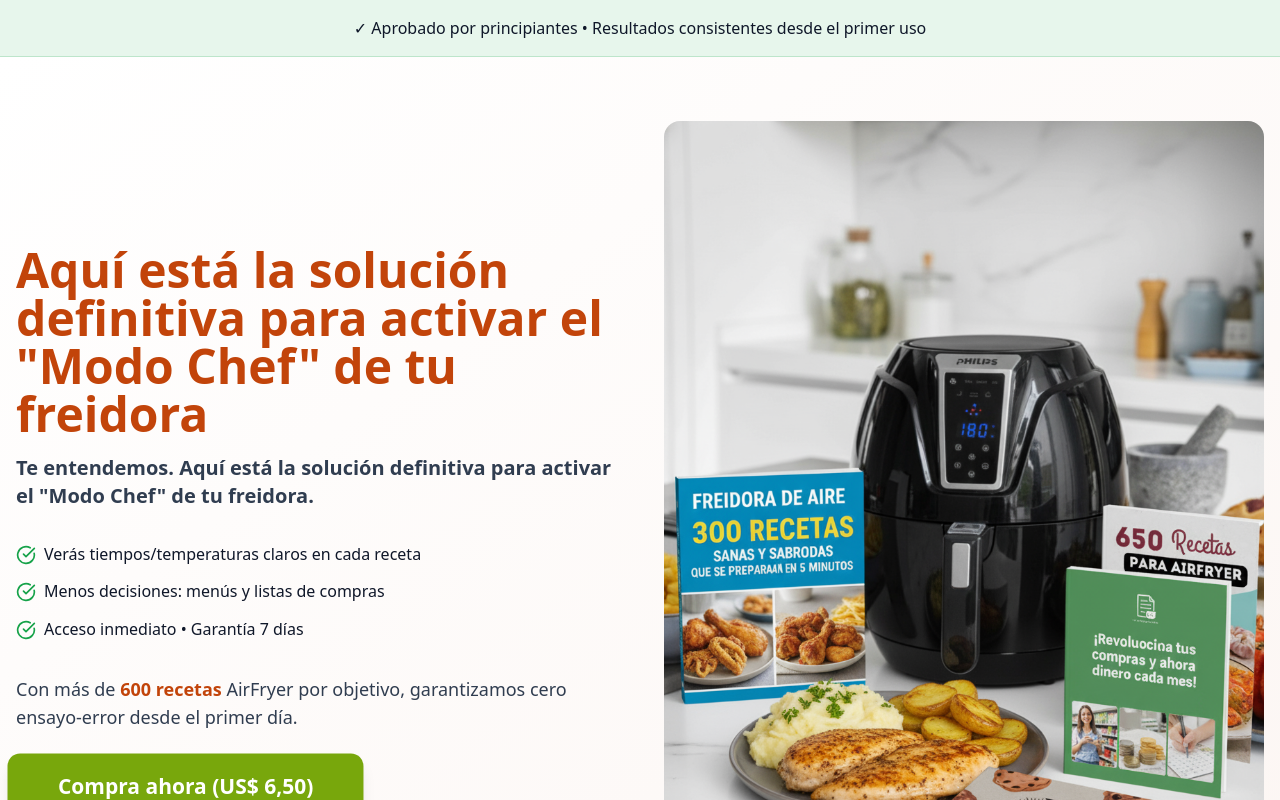
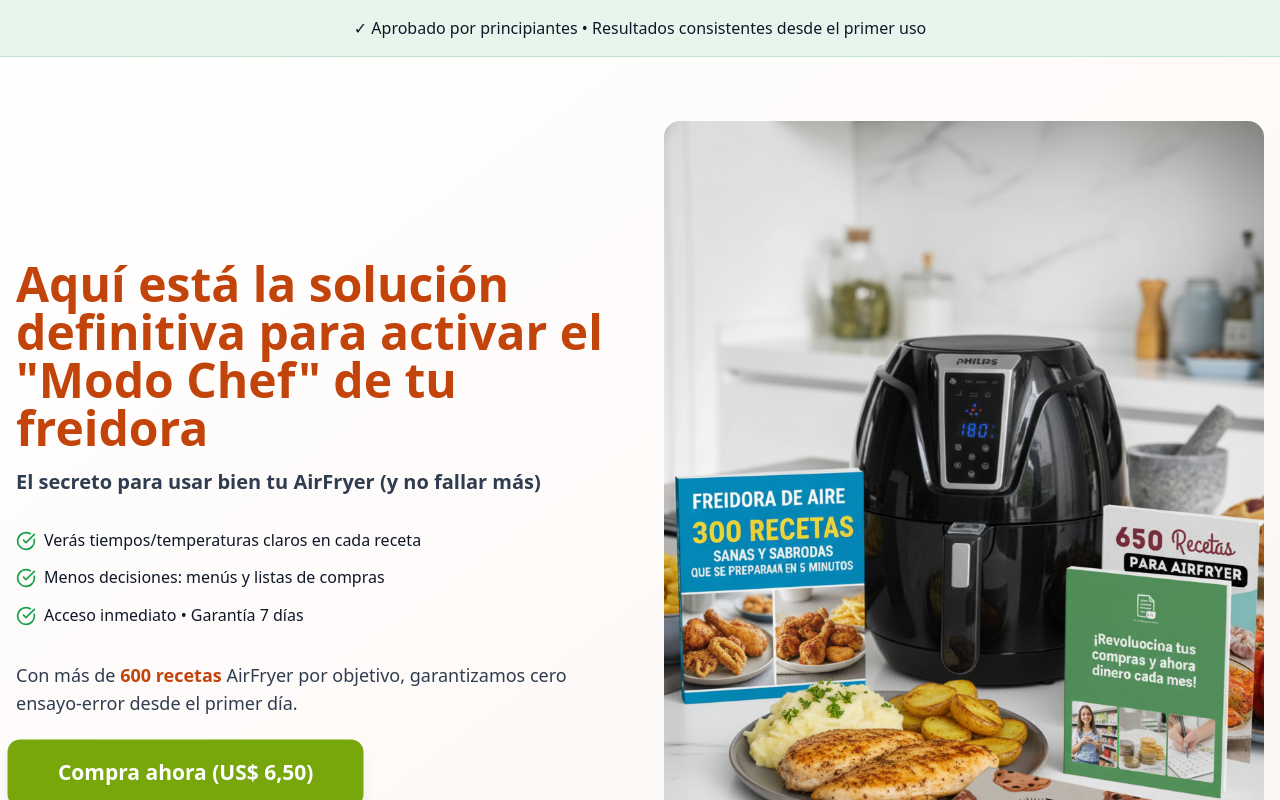
Before and after one commit to Laura271306/crisp-recipes-ai, a React (Vite) app: page / in a window 1280 px wide. Shown: the top 800 px of the page. Built offline with nearby package versions, Linux system fonts and the light colour scheme.

Commit message:
[dyad] Updated the subtitle in the Hero section of SalesPage.tsx. - wrote 1 file(s) + extra files edited outside of Dyad

```diff
--- a/src/pages/SalesPage.tsx
+++ b/src/pages/SalesPage.tsx
@@ -54,7 +54,7 @@ const SalesPage = () => {
                   <span className="text-cta-primary">Aquí está la solución definitiva para activar el "Modo Chef" de tu freidora</span>
                 </h1>
                 <p className="text-lg md:text-xl text-muted-foreground mb-8">
-                  <strong>Te entendemos. Aquí está la solución definitiva para activar el "Modo Chef" de tu freidora.</strong>
+                  <strong>El secreto para usar bien tu AirFryer (y no fallar más)</strong>
                 </p>
 
                 <div className="space-y-3 mb-8">
```
